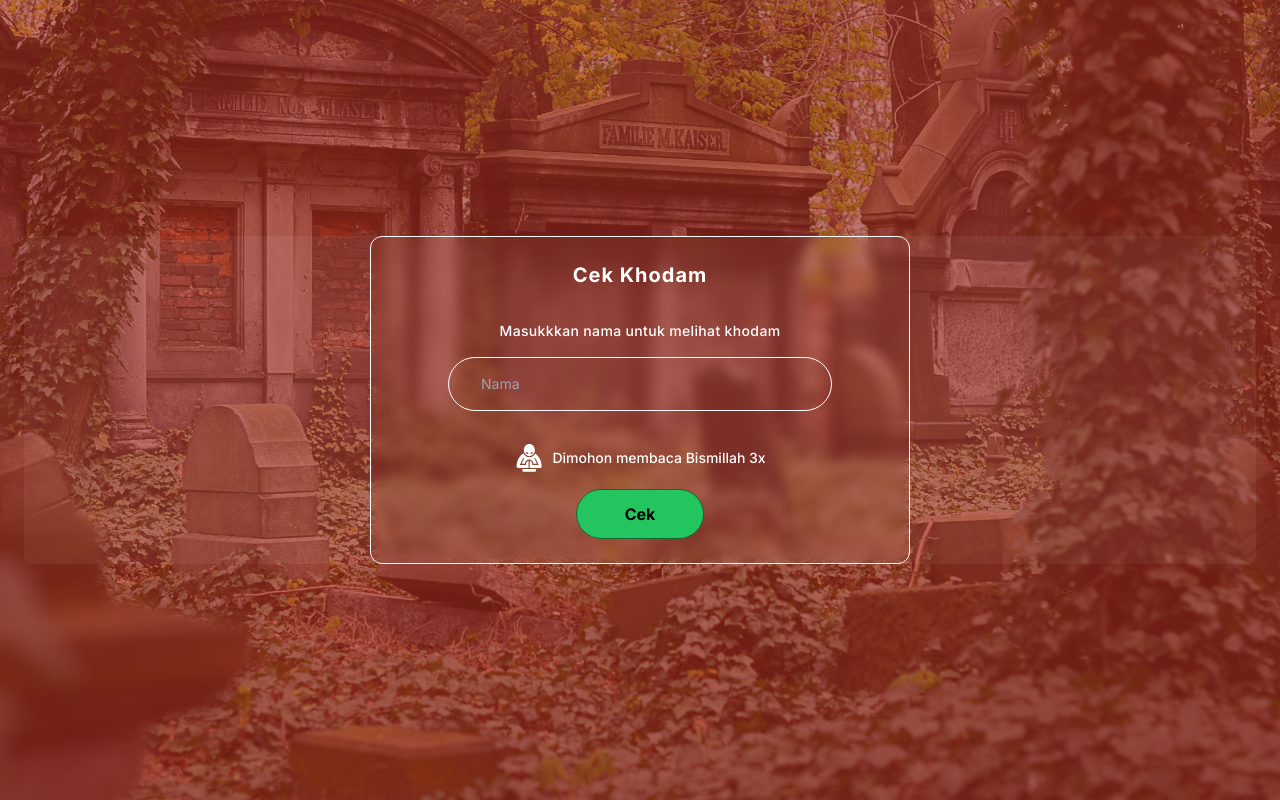
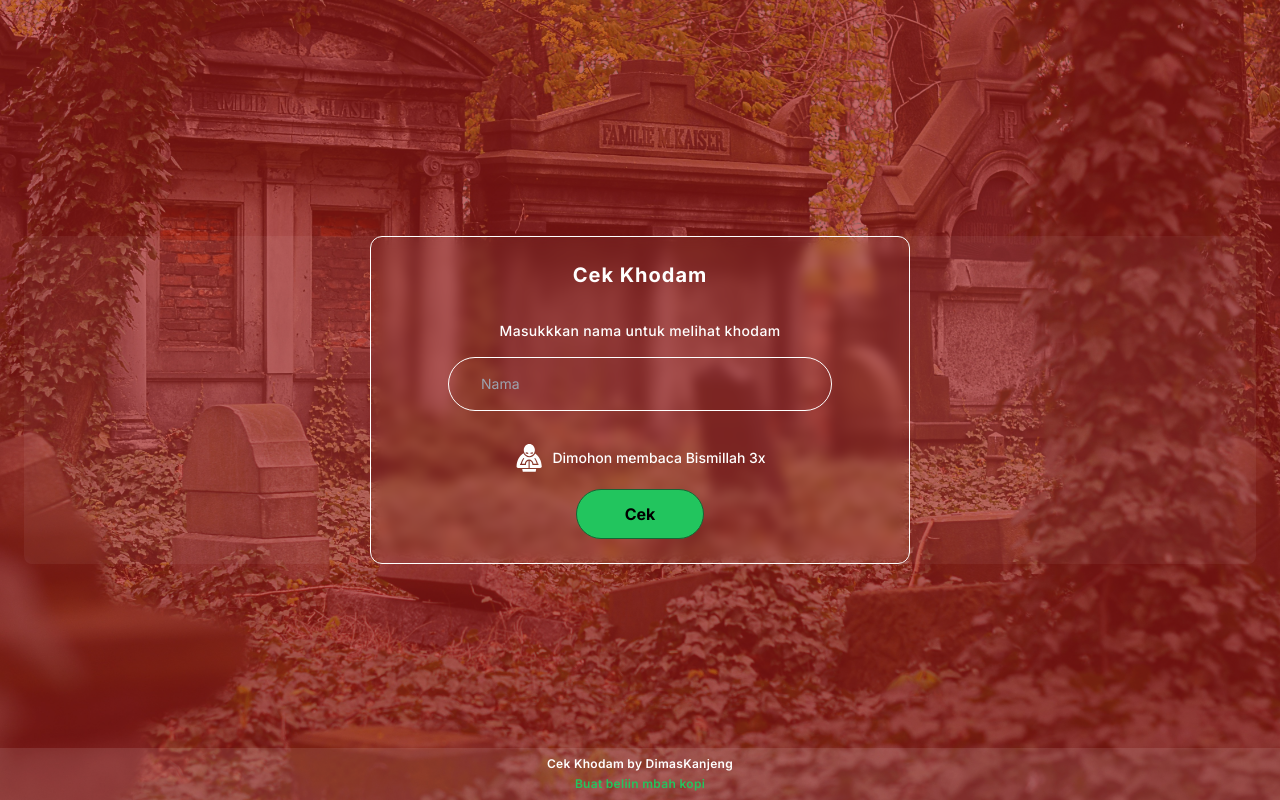
Before and after one commit to fiebryhoga/cek-khodam, a Next.js app: page / in a window 1280 px wide. Built offline with nearby package versions, Linux system fonts and the light colour scheme.

Commit message:
resize height screen

```diff
--- a/app/pages/khodam/page.tsx
+++ b/app/pages/khodam/page.tsx
@@ -3,11 +3,11 @@
 
 import React, { useState } from "react";
 import BoxContainer from "@/app/components/BoxContainer";
-// import Footer from "@/app/components/layouts/Footer";
+import Footer from "@/app/components/layouts/Footer";
 
 const CekKhodam = () => {
   return (
-    <div className="flex h-full w-full flex-row bg-green-600 bg-opacity-10">
+    <div className="relative h-full w-full flex flex-col bg-black bg-opacity-10">
       <img
         className="w-full h-full absolute object-cover opacity-35 z-0"
         src="/assets/images/bg.khodam.jpg"
@@ -17,7 +17,7 @@ const CekKhodam = () => {
         <BoxContainer />
       </div>
 
-      {/* <Footer /> */}
+      <Footer />
     </div>
   );
 };
```
